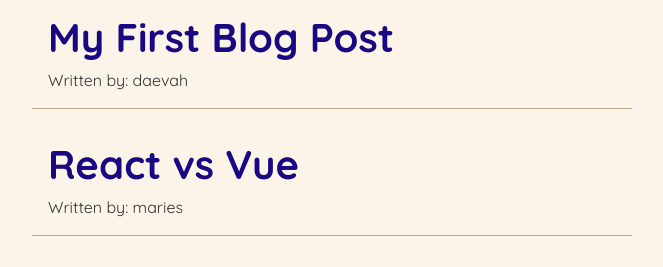
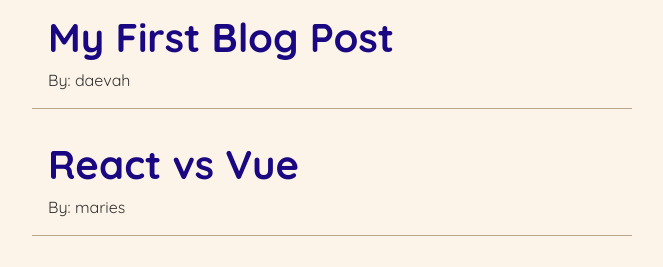
Before and after one commit to dmt94/my-blog, a React (Create React App) app: page / in a window 1280 px wide. Shown: the part 179-446 px from the top of the page, without its empty margins (308-971 px from the left). Built offline with nearby package versions, Linux system fonts and the light colour scheme; data requests are answered from the project's data file.

Commit message:
change author wording

```diff
--- a/src/BlogList.js
+++ b/src/BlogList.js
@@ -8,7 +8,7 @@ const BlogList = ({blogs, title}) => {
         <div className="blog-preview" key={blog.id}>
           <Link to={`/blogs/${blog.id}`} >
             <h2>{ blog.title }</h2>
-            <p>Written by: { blog.author }</p>
+            <p>By: { blog.author }</p>
           </Link>
         </div>
       )) }
```
